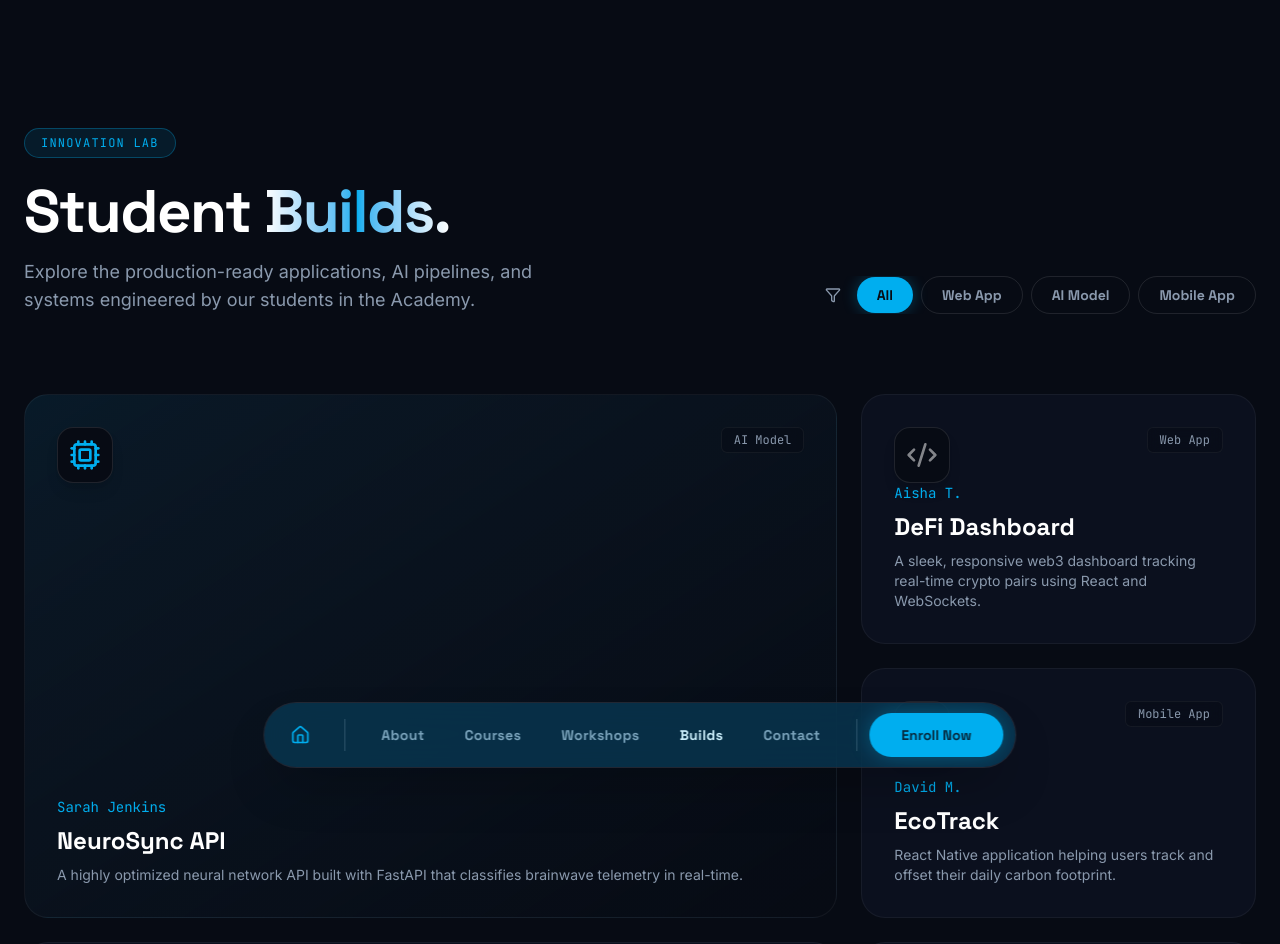
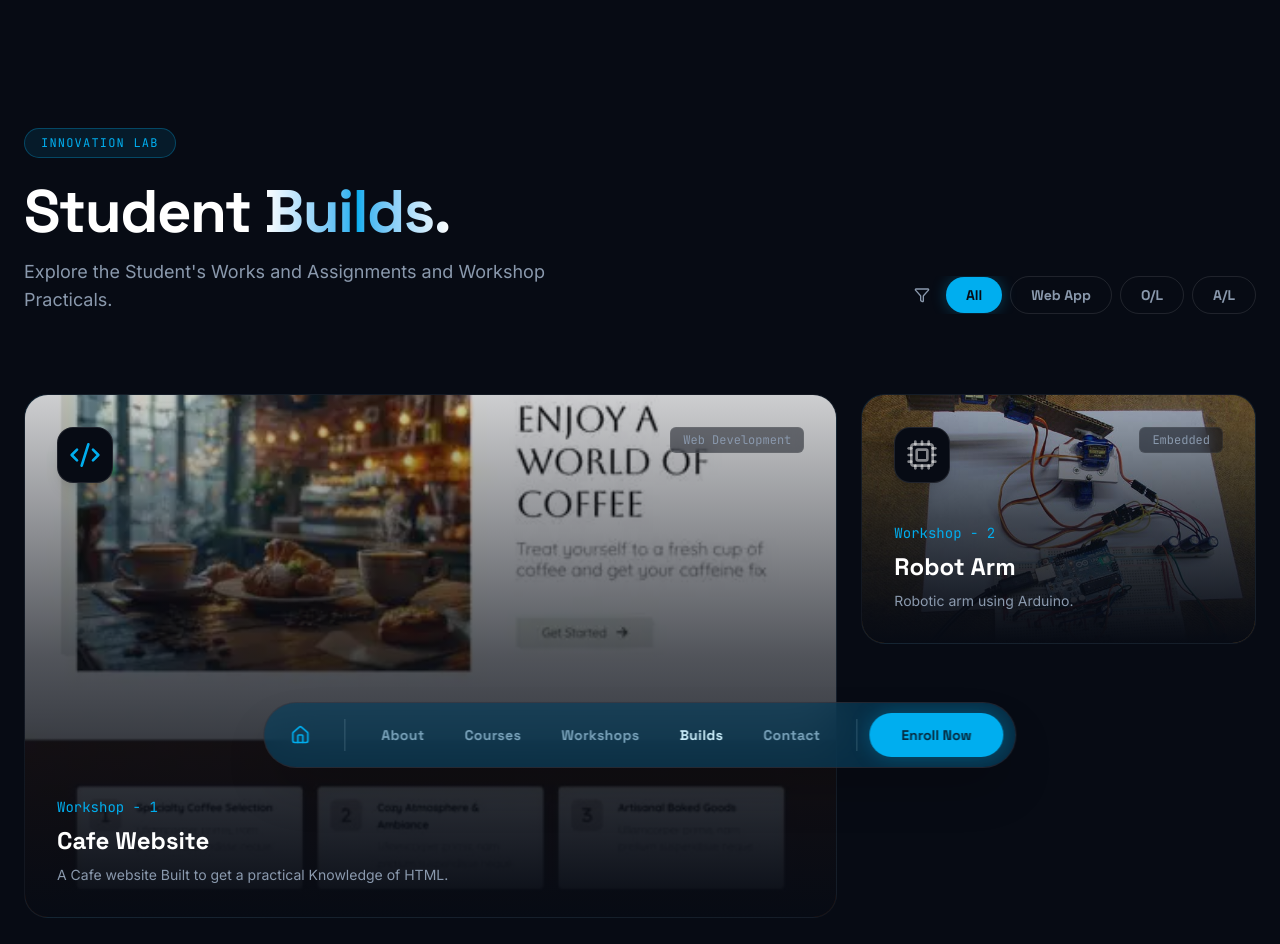
Before and after one commit to M-Mufassir/Techtitude-Labs, a React (Vite) app: page /builds in a window 1280 px wide. Shown: the top 944 px of the page. Built offline with nearby package versions, Linux system fonts and the light colour scheme.

Commit message:
Builds and Workshop contents updated, images added

```diff
--- a/src/Pages/Builds.tsx
+++ b/src/Pages/Builds.tsx
@@ -1,64 +1,79 @@
 import { useState } from "react";
 import { motion, AnimatePresence } from "framer-motion";
-import { Code2, Cpu, MonitorSmartphone, ArrowUpRight, Filter } from "lucide-react";
+import { Code2,Cpu, ArrowUpRight, Filter } from "lucide-react";
 import Reveal from "../components/Reveal";
+import cafe1 from "../assets/Students_Works/Cafe_website.png";
+import robot1 from "../assets/Students_Works/robot_arm.png";
 
 export default function Builds() {
   const [activeFilter, setActiveFilter] = useState("All");
 
-  const filters = ["All", "Web App", "AI Model", "Mobile App"];
+  const filters = ["All", "Web App", "O/L", "A/L"];
 
   const projects = [
     {
       id: 1,
-      title: "NeuroSync API",
-      category: "AI Model",
-      student: "Sarah Jenkins",
-      desc: "A highly optimized neural network API built with FastAPI that classifies brainwave telemetry in real-time.",
-      icon: <Cpu size={32} className="text-[#00AEEF]" />,
+      title: "Cafe Website",
+      category: "Web Development",
+      student: "Workshop - 1",
+      desc: "A Cafe website Built to get a practical Knowledge of HTML.",
+      icon: <Code2 size={32} className="text-[#00AEEF]" />,
+      image: cafe1,
       colSpan: "col-span-1 md:col-span-2 row-span-2",
       bg: "bg-gradient-to-br from-[#00AEEF]/10 to-[#070B14]",
     },
     {
       id: 2,
-      title: "DeFi Dashboard",
-      category: "Web App",
-      student: "Aisha T.",
-      desc: "A sleek, responsive web3 dashboard tracking real-time crypto pairs using React and WebSockets.",
-      icon: <Code2 size={32} className="text-white/50" />,
+      title: "Robot Arm",
+      category: "Embedded",
+      student: "Workshop - 2",
+      desc: "Robotic arm using Arduino.",
+      icon: <Cpu size={32} className="text-white/50" />,
+      image: robot1,
       colSpan: "col-span-1",
-      bg: "bg-[#0B101E]",
+      bg: "bg-gradient-to-br from-[#00AEEF]/10 to-[#070B14]",
     },
-    {
-      id: 3,
-      title: "EcoTrack",
-      category: "Mobile App",
-      student: "David M.",
-      desc: "React Native application helping users track and offset their daily carbon footprint.",
-      icon: <MonitorSmartphone size={32} className="text-white/50" />,
-      colSpan: "col-span-1",
-      bg: "bg-[#0B101E]",
-    },
-    {
-      id: 4,
-      title: "Atlas CRM",
-      category: "Web App",
-      student: "Marcus R.",
-      desc: "A full-stack Next.js CRM system built for local boutique hotels to manage bookings and staff.",
-      icon: <Code2 size={32} className="text-white/50" />,
-      colSpan: "col-span-1 md:col-span-2",
-      bg: "bg-[#0B101E]",
-    },
-    {
-      id: 5,
-      title: "VisionScan",
-      category: "AI Model",
-      student: "Elena G.",
-      desc: "Computer vision model detecting structural cracks in civil engineering blueprints.",
-      icon: <Cpu size={32} className="text-white/50" />,
-      colSpan: "col-span-1",
-      bg: "bg-[#0B101E]",
-    }
+
+    // {
+    //   id: 2,
+    //   title: "DeFi Dashboard",
+    //   category: "Web App",
+    //   student: "Aisha T.",
+    //   desc: "A sleek, responsive web3 dashboard tracking real-time crypto pairs using React and WebSockets.",
+    //   icon: <Code2 size={32} className="text-white/50" />,
+    //   colSpan: "col-span-1",
+    //   bg: "bg-[#0B101E]",
+    // },
+    // {
+    //   id: 3,
+    //   title: "EcoTrack",
+    //   category: "Mobile App",
+    //   student: "David M.",
+    //   desc: "React Native application helping users track and offset their daily carbon footprint.",
+    //   icon: <MonitorSmartphone size={32} className="text-white/50" />,
+    //   colSpan: "col-span-1",
+    //   bg: "bg-[#0B101E]",
+    // },
+    // {
+    //   id: 4,
+    //   title: "Atlas CRM",
+    //   category: "Web App",
+    //   student: "Marcus R.",
+    //   desc: "A full-stack Next.js CRM system built for local boutique hotels to manage bookings and staff.",
+    //   icon: <Code2 size={32} className="text-white/50" />,
+    //   colSpan: "col-span-1 md:col-span-2",
+    //   bg: "bg-[#0B101E]",
+    // },
+    // {
+    //   id: 5,
+    //   title: "VisionScan",
+    //   category: "AI Model",
+    //   student: "Elena G.",
+    //   desc: "Computer vision model detecting structural cracks in civil engineering blueprints.",
+    //   icon: <Cpu size={32} className="text-white/50" />,
+    //   colSpan: "col-span-1",
+    //   bg: "bg-[#0B101E]",
+    // }
   ];
 
   const filteredProjects = projects.filter(
@@ -78,24 +93,27 @@ export default function Builds() {
             <div className="flex flex-col md:flex-row md:items-end justify-between gap-8">
               <div>
                 <h1 className="text-5xl md:text-6xl font-bold font-display tracking-tight mb-4">
-                  Student <span className="text-transparent bg-clip-text bg-gradient-to-r from-white via-[#00AEEF] to-white">Builds.</span>
+                  Student{" "}
+                  <span className="text-transparent bg-clip-text bg-gradient-to-r from-white via-[#00AEEF] to-white">
+                    Builds.
+                  </span>
                 </h1>
                 <p className="text-[#8A99AD] text-lg max-w-xl">
-                  Explore the production-ready applications, AI pipelines, and systems engineered by our students in the Academy.
+                  Explore the Student's Works and Assignments and Workshop Practicals.
                 </p>
               </div>
 
               {/* FILTERS */}
               <div className="flex items-center gap-2 overflow-x-auto pb-2 md:pb-0 scrollbar-hide">
                 <Filter size={16} className="text-[#8A99AD] mr-2 hidden sm:block" />
-                {filters.map(f => (
+                {filters.map((f) => (
                   <button
                     key={f}
                     onClick={() => setActiveFilter(f)}
                     className={`px-5 py-2 rounded-full text-sm font-bold font-display transition-all duration-300 whitespace-nowrap ${
                       activeFilter === f
-                        ? 'bg-[#00AEEF] text-[#070B14] shadow-[0_0_15px_rgba(0,174,239,0.3)]'
-                        : 'border border-white/10 hover:bg-white/5 text-[#8A99AD] hover:text-white'
+                        ? "bg-[#00AEEF] text-[#070B14] shadow-[0_0_15px_rgba(0,174,239,0.3)]"
+                        : "border border-white/10 hover:bg-white/5 text-[#8A99AD] hover:text-white"
                     }`}
                   >
                     {f}
@@ -120,6 +138,18 @@ export default function Builds() {
                   transition={{ duration: 0.4, delay: idx * 0.05 }}
                   className={`relative group rounded-3xl border border-white/5 overflow-hidden ${project.bg} ${project.colSpan}`}
                 >
+                  {/* Background image */}
+                  {project.image && (
+                    <img
+                      src={project.image}
+                      alt={project.title}
+                      className="absolute inset-0 w-full h-full object-cover transition-transform duration-500 group-hover:scale-105"
+                    />
+                  )}
+
+                  {/* Gradient overlay so text stays readable over the image */}
+                  <div className="absolute inset-0 bg-gradient-to-t from-[#070B14] via-[#070B14]/70 to-[#070B14]/20 z-[5]" />
+
                   <div className="absolute inset-0 p-8 flex flex-col justify-between z-10">
                     <div className="flex items-start justify-between">
                       <div className="w-14 h-14 rounded-2xl bg-[#070B14] border border-white/10 flex items-center justify-center shadow-lg group-hover:scale-110 transition-transform duration-500">
--- a/src/Pages/Workshops.tsx
+++ b/src/Pages/Workshops.tsx
@@ -6,50 +6,50 @@ export default function Workshops() {
   const workshops = [
     {
       id: "ws-001",
-      title: "Grade 10 & 11 O/L ICT - HTML Fundamentals Module",
+      title: "Grade 10 & 11 O/L ICT - Number Systems and Logic Gates",
       date: "Aug 02, 2026",
       time: "9:00 AM - 12:00 PM",
       location: "Thihariya",
-      instructor: "Mohamed Mufassir",
+      instructor: "Instructors from our team",
       capacity: "30 Seats",
       status: "Registration Open",
-      tag: "HTML",
-      registrationLink: "YOUR_GOOGLE_FORM_URL_HERE"
-    },
-    {
-      id: "ws-002",
-      title: "Grade 10 & 11 O/L ICT - Flowcharts & Algorithms",
-      date: "Aug 09, 2026",
-      time: "9:00 AM - 12:00 PM",
-      location: "Thihariya",
-      instructor: "Mohamed Mufassir",
-      capacity: "30 Seats",
-      status: "Registration Open",
-      tag: "Flowcharts",
+      tag: "Gates, Number Systems",
       registrationLink: "YOUR_GOOGLE_FORM_URL_HERE"
     },
     {
       id: "ws-003",
-      title: "Grade 10 & 11 O/L ICT - Microsoft Excel Essentials",
-      date: "Aug 16, 2026",
+      title: "Grade 10 & 11 O/L ICT - Microsoft Tools",
+      date: "Aug 09, 2026",
       time: "9:00 AM - 12:00 PM",
       location: "Thihariya",
-      instructor: "Ahamed Ishrath",
+      instructor: "Instructors from our team",
       capacity: "30 Seats",
       status: "Registration Open",
       tag: "Excel",
       registrationLink: "YOUR_GOOGLE_FORM_URL_HERE"
     },
     {
+      id: "ws-002",
+      title: "Grade 10 & 11 O/L ICT - HTML Fundamentals ",
+      date: "Aug 13, 2026",
+      time: "9:00 AM - 12:00 PM",
+      location: "Thihariya",
+      instructor: "Instructors from our team",
+      capacity: "30 Seats",
+      status: "Registration Open",
+      tag: "HTML",
+      registrationLink: "YOUR_GOOGLE_FORM_URL_HERE"
+    },
+        {
       id: "ws-004",
-      title: "Grade 10 & 11 O/L ICT - Number Systems & Binary",
+      title: "Grade 10 & 11 O/L ICT - Programming Fundamentals",
       date: "Aug 23, 2026",
       time: "9:00 AM - 12:00 PM",
       location: "Thihariya",
-      instructor: "Mohamed Musharraf",
+      instructor: "Instructors from our team",
       capacity: "30 Seats",
       status: "Registration Open",
-      tag: "Number Systems",
+      tag: "Pseudo Code",
       registrationLink: "YOUR_GOOGLE_FORM_URL_HERE"
     }
   ];
```
Also changed, not shown: src/assets/Students_Works/Cafe_website.png (added), src/assets/Students_Works/robot_arm.png (added).
